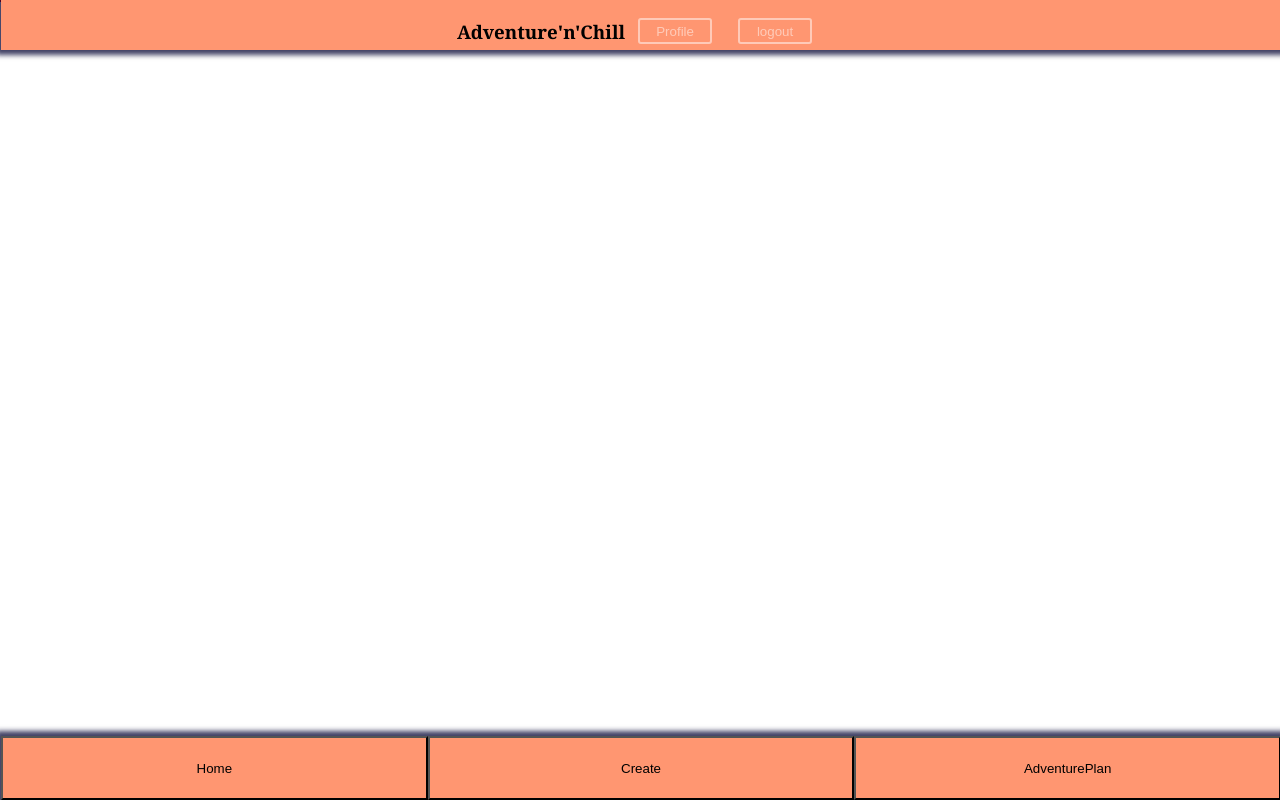
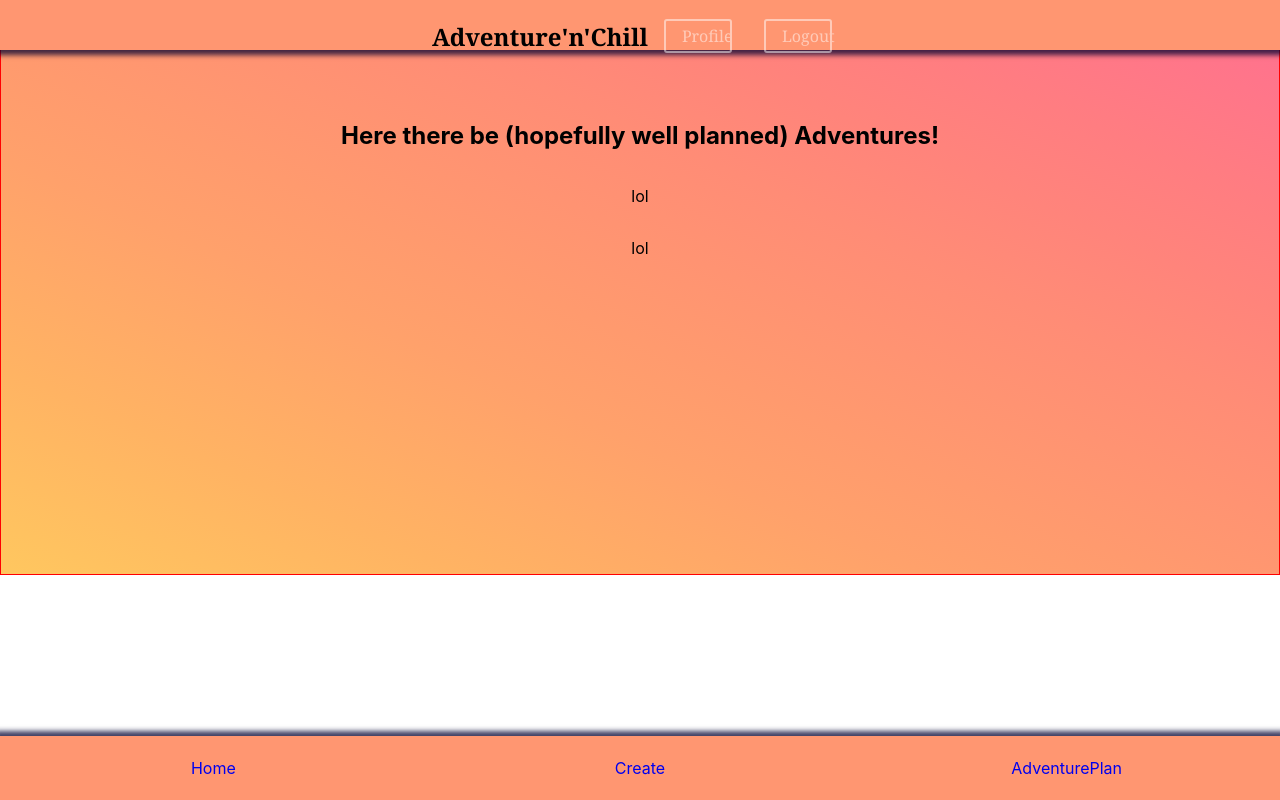
Before and after one commit to codeNilo93/Capstone-Project, a React (Create React App) app in the folder client/: page /adventure in a window 1280 px wide. Built offline with nearby package versions, Linux system fonts and the light colour scheme.

Commit message:
added AdventurePlannet skeleton page, footer & header are now functional routing buttons

```diff
--- /dev/null
+++ b/client/src/components/AdventurePlanner/AdventurePlanner.js
@@ -0,0 +1,29 @@
+import styled from 'styled-components/macro';
+
+function AdventurePlanner() {
+  return (
+    <Wrapper>
+        <h2>
+          Here there be (hopefully well planned) Adventures!
+        </h2>
+    <p>lol</p>
+    <p>lol</p>
+    </Wrapper>
+  );
+}
+
+export default AdventurePlanner;
+
+const Wrapper = styled.section`
+height: auto;
+border: 1px solid red;
+text-align: center;
+margin: auto;
+padding-top:100px;
+padding-bottom: 300px;
+width: auto;
+display: flex;
+flex-direction: column;
+justify-content: flex-start;
+
+`
--- a/client/src/components/App/App.js
+++ b/client/src/components/App/App.js
@@ -1,19 +1,17 @@
 import { Route, Switch } from "react-router-dom";
 import { BrowserRouter as Router } from "react-router-dom";
 
-import styled from "styled-components/macro";
 import Header from "../Header/Header";
-import Hello from "../Hello/Hello"
 import Login from "../Login/Login";
 import Home from "../Home/Home";
 import Form from "../Form/Form";
+import AdventurePlanner from "../AdventurePlanner/AdventurePlanner";
 import Footer from "../Footer/Footer";
 import Profile from "../Profile/Profile";
 
 function App() {
   return (
     <Router>
-      <Wrapper>
         <Header />
         <Switch>
           <Route path="/login">
@@ -28,15 +26,13 @@ function App() {
           <Route path="/profile">
             <Profile />
           </Route>
+          <Route path="/adventure">
+            <AdventurePlanner />
+          </Route>
         </Switch>
         <Footer />
-      </Wrapper>
     </Router>
   );
 }
 
 export default App;
-
-const Wrapper = styled.section`
-  border: 1px solid red; Testing purposes
-`;
--- a/client/src/components/Footer/Footer.js
+++ b/client/src/components/Footer/Footer.js
@@ -1,18 +1,35 @@
 import styled from "styled-components/macro";
+import { Link } from "react-router-dom";
 
 function Footer() {
   return (
     <Wrapper>
-      <FooterButton>Home</FooterButton>
+        <StyledLink to="/home">Home</StyledLink>
 
-      <FooterButton>Create</FooterButton>
+        <StyledLink to="/form">Create</StyledLink>
 
-      <FooterButton>AdventurePlan</FooterButton>
+        <StyledLink to="/adventure">AdventurePlan</StyledLink>
     </Wrapper>
   );
 }
 
 export default Footer;
+
+const StyledLink = styled(Link)`
+text-decoration: none;
+background-color: #ff9671;
+flex: 25%;
+display: flex;
+justify-content: center;
+align-items: center;
+cursor: pointer;
+&:hover {
+  border: 2px solid white;
+  box-shadow: 10px 10px 10px 4px grey;
+}
+  }
+`
+
 
 const Wrapper = styled.nav`
   position: fixed;
@@ -25,6 +42,7 @@ const Wrapper = styled.nav`
 `;
 
 const FooterButton = styled.button`
+text-decoration: none;
 background-color: #ff9671;
 flex: 25%;
 display: flex;
@@ -35,4 +53,5 @@ const FooterButton = styled.button`
   border: 2px solid white;
   box-shadow: 10px 10px 10px 4px grey;
 }
+  }
 `;
--- a/client/src/components/Header/Header.js
+++ b/client/src/components/Header/Header.js
@@ -1,11 +1,13 @@
 import styled from "styled-components/macro";
+import { Link } from "react-router-dom";
 
 function Header() {
   return (
     <Wrapper>
       <h1>Adventure'n'Chill</h1>
-      <HeaderButton>Profile</HeaderButton>
-      <HeaderButton>logout</HeaderButton>
+        <StyledLink to="/profile">Profile</StyledLink>
+
+        <StyledLink to="/">Logout</StyledLink>
     </Wrapper>
   );
 }
@@ -27,7 +29,8 @@ const Wrapper = styled.header`
   justify-content: center;
 `;
 
-const HeaderButton = styled.button`
+const StyledLink = styled(Link)`
+  text-decoration: none;
   background: transparent;
   border-radius: 3px;
   border: 2px solid white;
```
Also changed, not shown: client/public/assets/images/2078_sw_5x7_D.jpg (added). Lines whose indentation alone changed are shown as unchanged.
